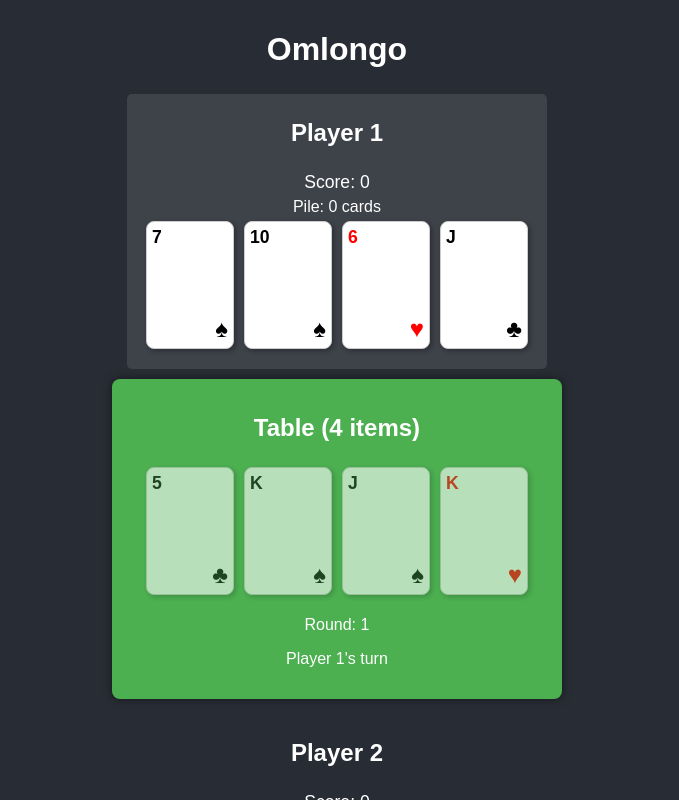
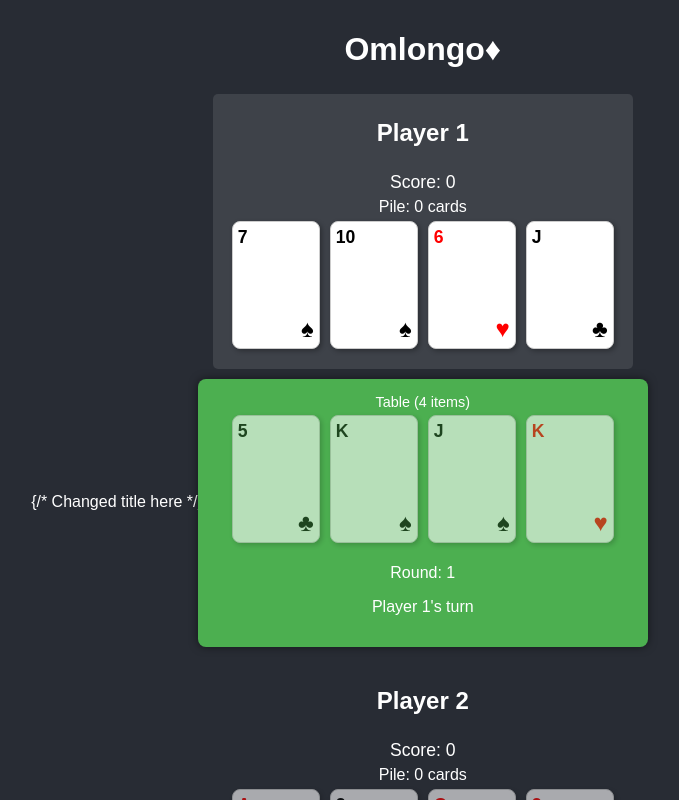
Before and after one commit to Gatecrush/1010, a React (Vite) app: page / in a window 1280 px wide. Both pictures are taken after a click on the button "Deal Initial Cards". Shown: the top 800 px of the page, without its empty margins (302-981 px from the left). Built offline with nearby package versions, Linux system fonts and the light colour scheme.

Commit message:
title update

```diff
--- a/index.html
+++ b/index.html
@@ -4,7 +4,7 @@
         <meta charset="UTF-8" />
         <link rel="icon" type="image/svg+xml" href="/vite.svg" />
         <meta name="viewport" content="width=device-width, initial-scale=1.0" />
-        <title>Omlongo</title>
+        <title>Omlongo♦</title> {/* Changed title here */}
       </head>
       <body>
         <div id="root"></div>
--- a/src/App.jsx
+++ b/src/App.jsx
@@ -153,10 +153,10 @@ function App() {
       if (captureResult.capturedCards && captureResult.capturedCards.length > 0) {
           if (currentPlayer === 1) {
             setPlayer1Pile([...player1Pile, ...captureResult.capturedCards]);
-            setPlayer1Hand(player1Hand.filter(card => card.suitRank !== selectedCard.suitRank));
+            // Hand update moved above state updates
           } else {
             setPlayer2Pile([...player2Pile, ...captureResult.capturedCards]);
-            setPlayer2Hand(player2Hand.filter(card => card.suitRank !== selectedCard.suitRank));
+            // Hand update moved above state updates
           }
       }
 
@@ -257,24 +257,32 @@ function App() {
     let finalP1Pile = [...player1Pile];
     let finalP2Pile = [...player2Pile];
     // Flatten remaining items into cards before adding
-    const remainingCards = tableItems.flatMap(item => item.type === 'card' ? [item] : item.cards); // Includes cards from builds AND pairs
+    const remainingCards = tableItems.flatMap(item =>
+        item.type === 'card' ? [item] : item.cards // Includes cards from builds AND pairs
+    );
+
+    let finalSweepBonusAwarded = false; // Flag to ensure bonus is only awarded once
 
     if (lastCapturer === 1) {
-        finalP1Pile = [...finalP1Pile, ...remainingCards];
+        finalP1Pile = [...finalP1Pile, ...remainingCards]; // Add cards to pile
+        // Award final sweep bonus point if there were remaining cards
+        if (remainingCards.length > 0) finalSweepBonusAwarded = true;
     } else if (lastCapturer === 2) {
         finalP2Pile = [...finalP2Pile, ...remainingCards];
+        // Award final sweep bonus point if there were remaining cards
+        if (remainingCards.length > 0) finalSweepBonusAwarded = true;
     } else {
         // Handle case where no one captured (optional, depends on rules variant)
         console.log("No last capturer, remaining cards discarded or split?");
     }
     setTableItems([]); // Clear table
 
-    const { p1Score, p2Score } = calculateScores(
-      finalP1Pile, // Use the final piles
-      finalP2Pile,
-      0, // Start score calculation from 0 for the final round
-      0
-    );
+    let { p1Score, p2Score } = calculateScores(finalP1Pile, finalP2Pile, 0, 0);
+
+    // Add the final sweep bonus point if applicable
+    if (finalSweepBonusAwarded) {
+        if (lastCapturer === 1) p1Score += 1; else if (lastCapturer === 2) p2Score += 1;
+    }
     setPlayer1Score(p1Score);
     setPlayer2Score(p2Score);
     setGamePhase('gameOver');
@@ -548,12 +556,12 @@ function App() {
   const disableTrail = !selectedCard || hasPlayedCard || selectedTableItems.length > 0 || playerControlsBuild || playerControlsPair || isLastCapturingCardForControlledBuild(selectedCard, currentPlayer === 1 ? player1Hand : player2Hand, tableItems, currentPlayer);
   const disableCapture = !selectedCard || selectedTableItems.length === 0 || hasPlayedCard || (isLastCapturingCardForControlledBuild(selectedCard, currentPlayer === 1 ? player1Hand : player2Hand, tableItems, currentPlayer) && !mustCaptureControlledBuild());
   const disableBuild = !selectedCard || selectedTableItems.length === 0 || hasPlayedCard || isLastCapturingCardForControlledBuild(selectedCard, currentPlayer === 1 ? player1Hand : player2Hand, tableItems, currentPlayer);
-  const disablePair = !selectedCard || selectedTableItems.length === 0 || hasPlayedCard || selectedTableItems.some(i => i.type !== 'card');
+  const disablePair = !selectedCard || selectedTableItems.length === 0 || hasPlayedCard || (selectedTableItems.some(i => i.type !== 'card' && !(i.type === 'pair' && i.rank === selectedCard.rank)));
 
 
   return (
     <div className="App">
-      <h1>Omlongo</h1>
+      <h1>Omlongo♦</h1> {/* Changed heading here */}
       {gamePhase === 'initialDeal' && (
         <button onClick={initializeDeal}>Deal Initial Cards</button>
       )}
@@ -572,7 +580,7 @@ function App() {
 
           {/* Table Area */}
           <div className="table-area">
-            <h2>Table ({tableItems.length} items)</h2>
+            <h2 className="table-header">Table ({tableItems.length} items)</h2>
              {/* Display Builds separately if implemented */}
             <div className="table-items"> {tableItems.map(renderTableItem)} </div>
              <p>Round: {round}</p>
```
